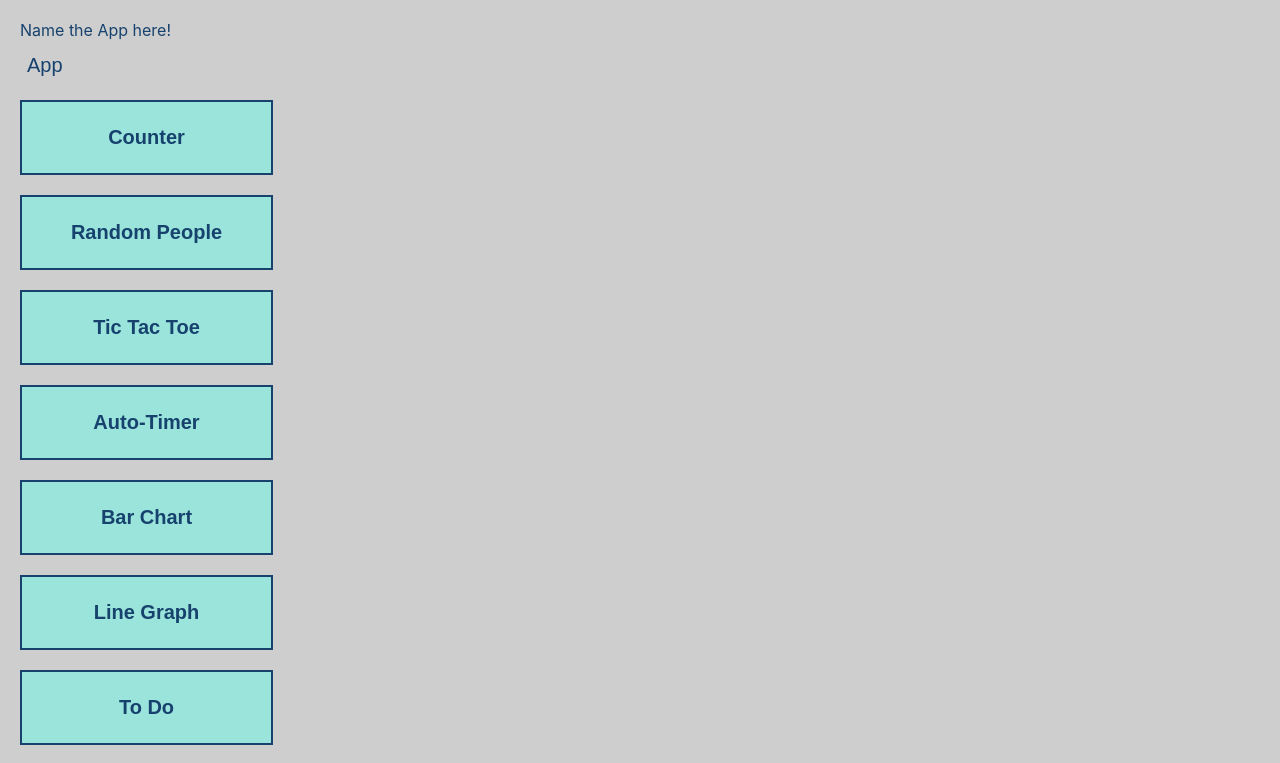
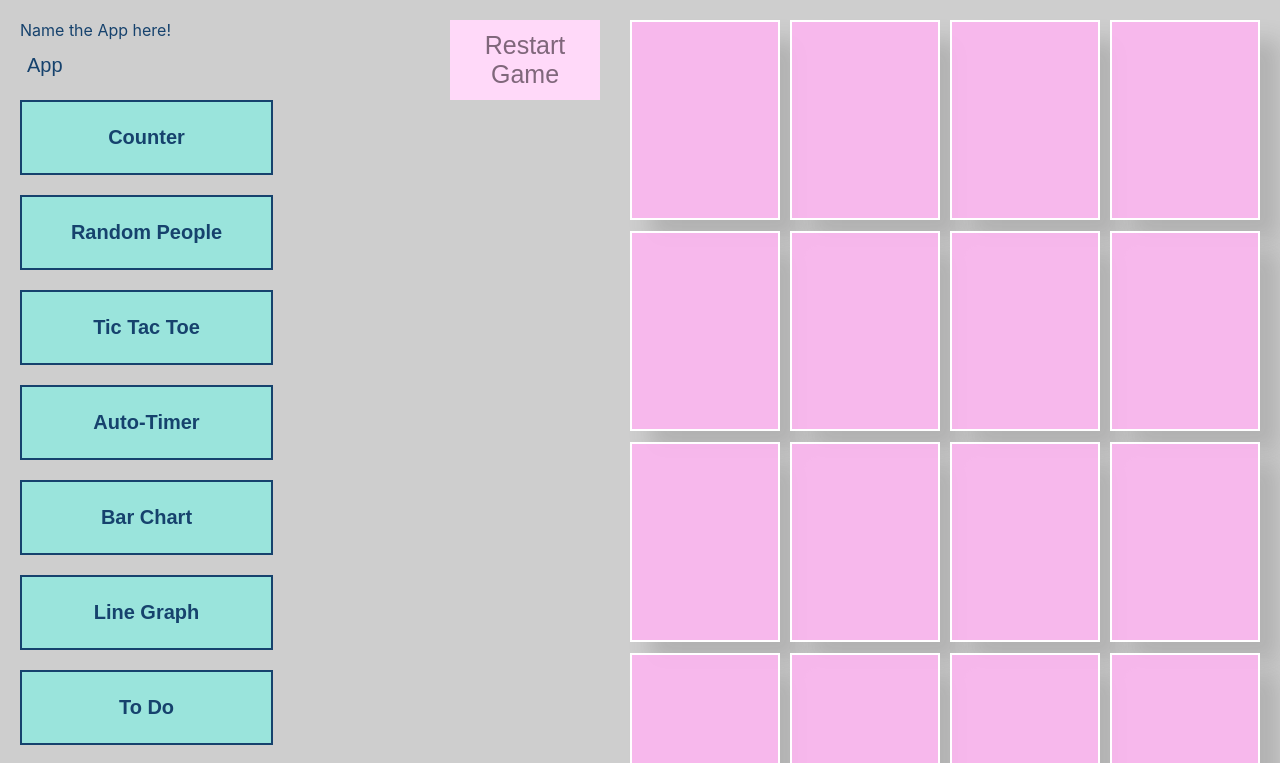
Before and after one commit to tomhands1/saga-practice, a React (Create React App) app: page /cards in a window 1280 px wide. Shown: the top 763 px of the page. Built offline with nearby package versions, Linux system fonts and the light colour scheme.

Commit message:
Adds card matching game

```diff
--- a/package.json
+++ b/package.json
@@ -9,6 +9,7 @@
     "lodash": "^4.17.11",
     "node-sass": "^4.12.0",
     "react": "^16.8.6",
+    "react-card-flip": "^0.8.0",
     "react-dom": "^16.8.6",
     "react-redux": "^7.1.0",
     "react-router-dom": "^5.0.1",
--- a/src/App.js
+++ b/src/App.js
@@ -10,6 +10,7 @@ import BarChart from './components/BarChart';
 import LineGraph from './components/LineGraph';
 import Todo from './components/Todo';
 import Pictures from './components/Pictures';
+import CardMatch from './components/CardMatch/CardMatch';
 
 const App = () => {
 
@@ -25,6 +26,7 @@ const App = () => {
         <Route exact path="/linegraph" component={LineGraph} />
         <Route exact path="/todos" component={Todo} />
         <Route exact path="/pictures" component={Pictures} />
+        <Route exact path="/cards" component={CardMatch} />
       </Switch>
     </div>
   );
--- /dev/null
+++ b/src/components/CardMatch/Card.jsx
@@ -0,0 +1,14 @@
+import React from 'react';
+import ReactCardFlip from "react-card-flip";
+
+const Card = ({ id, isFlipped, handleClick, cardNumber }) => (
+  <ReactCardFlip isFlipped={isFlipped} flipSpeedBackToFront={1} flipSpeedFrontToBack={1} >
+    <button id={id} className={`card card-front ${cardNumber !== -1 ? "" : "hide-card"}`} onClick={handleClick} key="front">
+    </button>
+    <button id={id} className={`card card-back ${cardNumber !== -1 ? "" : "hide-card"}`} onClick={handleClick} key="back">
+      { cardNumber }
+    </button>
+  </ReactCardFlip>
+);
+
+export default Card;
--- /dev/null
+++ b/src/components/CardMatch/CardMatch.jsx
@@ -0,0 +1,95 @@
+import React, { useState } from 'react';
+import Header from './Header';
+import Card from './Card';
+
+import './CardMatch.scss';
+
+const duplicateCard = () => {
+    return [0, 1, 2, 3, 4, 5, 6, 7].reduce((preValue, current, index, array) => {
+        return preValue.concat([current, current])
+    }, []);
+};
+
+const CardMatch = () => {
+
+    const [isFlipped, setIsFlipped] = useState(Array(16).fill(false));
+    const [shuffledCard, setShuffledCard] = useState(duplicateCard().sort(() => Math.random() - 0.5));
+    const [clickCount, setClickCount] = useState(1);
+    const [prevSelectedCard, setPrevSelectedCard] = useState(-1);
+    const [prevCardId, setPrevCardId] = useState(-1);
+
+
+    const handleClick = event => {
+        event.preventDefault();
+        const cardId = event.target.id;
+        const newFlipps = isFlipped.slice();
+
+        setPrevSelectedCard(shuffledCard[cardId]);
+        setPrevCardId(cardId);
+
+        if (newFlipps[cardId] === false) {
+            newFlipps[cardId] = !newFlipps[cardId];
+            setIsFlipped(newFlipps);
+            setClickCount(clickCount + 1);
+
+            if (clickCount === 2) {
+                setClickCount(1);
+                const newCard = shuffledCard[cardId];
+                isCardMatch(prevSelectedCard, newCard, prevCardId, cardId);
+            }
+        }
+    };
+
+    const isCardMatch = (card1, card2, card1Id, card2Id) => {
+        if (card1 === card2) {
+            const hideCard = shuffledCard.slice();
+            hideCard[card1Id] = -1;
+            hideCard[card2Id] = -1;
+            setTimeout(() => {
+                setShuffledCard(hideCard)
+            }, 1000);
+        } else {
+            const flipBack = isFlipped.slice();
+            flipBack[card1Id] = false;
+            flipBack[card2Id] = false;
+            setTimeout(() => {
+                setIsFlipped(flipBack)
+            }, 1000);
+        }
+    };
+
+    const restartGame = () => {
+        setIsFlipped(Array(16).fill(false));
+        setShuffledCard(duplicateCard().sort(() => Math.random() - 0.5));
+        setClickCount(1);
+        setPrevSelectedCard(-1);
+        setPrevCardId(-1);
+    };
+
+    const isGameOver = () => {
+        return isFlipped.every((element, index, array) => element !== false);
+    };
+
+    return (
+        <div className="card-match-container">
+            <Header restartGame={restartGame} />
+            {isGameOver() ? 'Game Over!' :
+                <div className="grid-container">
+                    {
+                        shuffledCard.map((cardNumber, index) =>
+                            <Card
+                                key={index}
+                                id={index}
+                                cardNumber={cardNumber}
+                                isFlipped={isFlipped[index]}
+                                handleClick={handleClick}
+                            />
+                        )
+                    }
+                </div>
+            }
+        </div>
+    );
+}
+
+export default CardMatch;
--- /dev/null
+++ b/src/components/CardMatch/CardMatch.scss
@@ -0,0 +1,52 @@
+.card-match-container {
+    display: flex;
+}
+
+.grid-container {
+    display: grid;
+    grid-gap: 10px;
+    grid-template-columns: auto auto auto auto;
+}
+
+.grid-header-container {
+    display: grid;
+    grid-template-columns: auto auto auto;
+    background-color: none;
+    padding-right: 30px;
+}
+
+.restart-button {
+    width: 150px;
+    height: 80px;
+    color: rgba(110, 87, 105, 0.884);
+    font-size: 25px;
+    background-color: rgb(255, 217, 249);
+    border: 0;
+}
+
+.card {
+    width: 150px;
+    height: 200px;
+    background-color: rgba(253, 182, 241, 0.884);
+    color: white;
+    font-size: 50px;
+    font-weight: bold;
+    border: 2px solid white;
+}
+
+.hide-card {
+    visibility: hidden;
+}
+
+.card-front {
+    background-color: rgba(253, 182, 241, 0.884);
+    box-shadow: 20px 20px 20px rgba(68, 68, 68, 0.2);
+}
+
+.card-back {
+    font-weight: bold;
+}
+
+.react-card-front {
+    position: relative;
+}
--- /dev/null
+++ b/src/components/CardMatch/Header.jsx
@@ -0,0 +1,9 @@
+import React from 'react';
+
+const Header = ({ restartGame }) => (
+    <div className="grid-header-container">
+        <button onClick={restartGame} className="restart-button">Restart Game</button>
+    </div>
+);
+
+export default Header;
--- a/src/components/NavBar.jsx
+++ b/src/components/NavBar.jsx
@@ -38,6 +38,9 @@ const NavBar = () => {
       <Link to="/pictures">
         <button className="navbar-button">Pictures</button>
       </Link>
+      <Link to="/cards">
+        <button className="navbar-button">Cards</button>
+      </Link>
       <WindowWidth />
     </div>
   );
```
Also changed, not shown: 1 other file (tests, documents, lock files or other folders).
